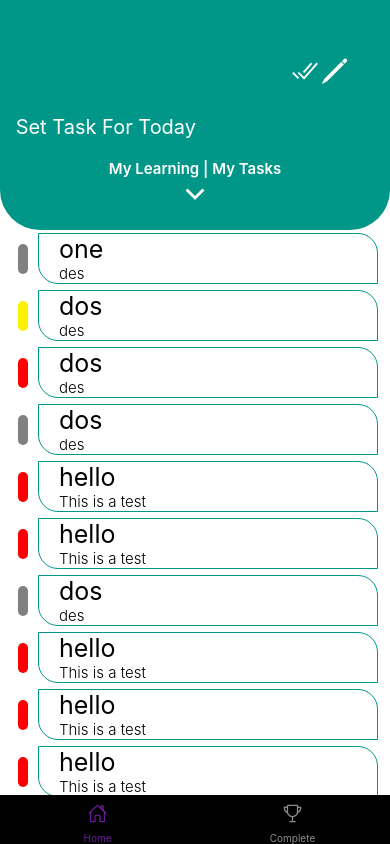
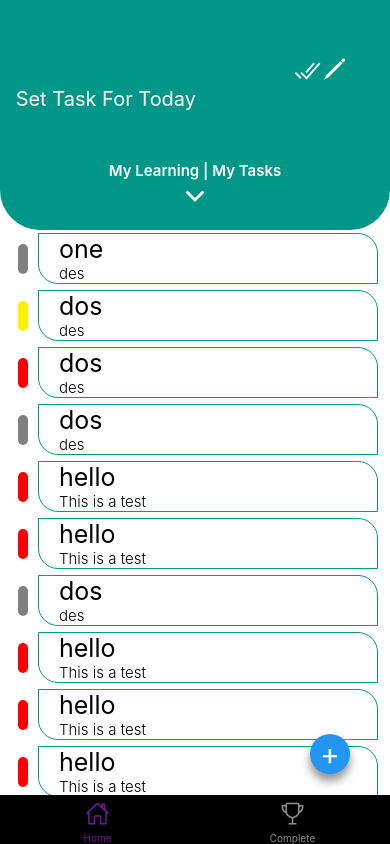
Before and after one commit to redmejia/next-day, a React Native app: screen / in a window 390 px wide. Built offline with nearby package versions, Linux system fonts and the light colour scheme.

Commit message:
floating button

```diff
--- a/src/Main/Main.tsx
+++ b/src/Main/Main.tsx
@@ -24,7 +24,7 @@ export const Main = (): JSX.Element => {
                         position: 'absolute',
                         // backgroundColor : 'rgba(0,0,0, 0.0)',
                         borderWidth: 0,
-                        elevation: 0,
+                        // elevation: 0,
                         // marginTop: 10
                     }
 
@@ -38,7 +38,7 @@ export const Main = (): JSX.Element => {
                         tabBarIcon: ({ color }) => (
                             <Icon
                                 color={color}
-                                size={20}
+                                size={25}
                                 name="home-outline"
                             />)
                     }}
@@ -50,7 +50,7 @@ export const Main = (): JSX.Element => {
                         tabBarIcon: ({ color }) => (
                             <Icon
                                 color={color}
-                                size={20}
+                                size={25}
                                 name="trophy-outline"
                             />)
                     }}
--- a/src/screens/Header.tsx
+++ b/src/screens/Header.tsx
@@ -16,7 +16,7 @@ export const Header = (): JSX.Element => {
                 <TouchableOpacity>
                     <Icon
                         color={"#fff"}
-                        size={30}
+                        size={25}
                         name="pencil-outline"
                     />
                 </TouchableOpacity>
@@ -48,7 +48,8 @@ const styles = StyleSheet.create({
     },
     taskStatus: {
         // backgroundColor: 'red',
-        marginTop: 95
+        // marginTop: 95,
+        top: 10,
     },
     text: {
         marginHorizontal: 10,
@@ -57,7 +58,9 @@ const styles = StyleSheet.create({
 
     },
     headerTitle: {
-        marginTop: Platform.OS === 'ios' ? 38 : 20,
+        // backgroundColor: 'red',
+        position:'relative',
+        top: Platform.OS === 'ios' ? 70 : 60,
         justifyContent: 'center',
         alignItems: 'center'
     },
--- a/src/screens/Tasks.tsx
+++ b/src/screens/Tasks.tsx
@@ -1,7 +1,8 @@
-import { ScrollView, View } from "react-native";
+import { Platform, ScrollView, StyleSheet, TouchableOpacity, View } from "react-native";
 import { TaskCardProps } from "../Components/TaskCard";
 import { LevelColor } from "../Context/labelLevelColor";
 import { ListRender } from "../Components/ListRender";
+import { Text } from "react-native";
 
 const data: TaskCardProps[] = [
     { labelColor: LevelColor.LOW, des: "des", name: "one" },
@@ -40,7 +41,7 @@ export const Task = (): JSX.Element => {
 
 
             <ScrollView
-                    contentContainerStyle={{  flexGrow: 1,  paddingBottom: 100 }}
+                contentContainerStyle={{ flexGrow: 1, paddingBottom: Platform.OS === 'ios' ? 100 : 70, }}
                 showsVerticalScrollIndicator={false}
             >
 
@@ -49,7 +50,50 @@ export const Task = (): JSX.Element => {
                     data={data}
                 />
             </ScrollView>
-
+            <TouchableOpacity
+                activeOpacity={0.5}
+                style={styles.floatingButton}
+            >
+                {/* use Icon not text */}
+                <Text style={styles.buttonText}> + </Text>
+            </TouchableOpacity>
         </View>
     );
 };
+
+const styles = StyleSheet.create({
+
+    floatingButton: {
+        alignItems: 'center',
+        justifyContent: 'center',
+        position: 'absolute',
+        bottom: Platform.OS === 'ios' ? 100 : 70,
+        right: 40,
+
+        height: 40,
+        width: 40,
+        borderRadius: 100,
+        backgroundColor: '#2196F3',
+
+        shadowColor: "#000",
+        shadowOffset: {
+            width: 0,
+            height: 7,
+        },
+        shadowOpacity: 0.43,
+        shadowRadius: 9.51,
+
+        elevation: 10,
+
+    },
+
+    buttonText: {
+        alignSelf: 'center',
+        fontWeight: '400',
+        fontSize: 30,
+        color: '#fff'
+
+
+    }
+
+});
```
Lines whose indentation alone changed are shown as unchanged.
